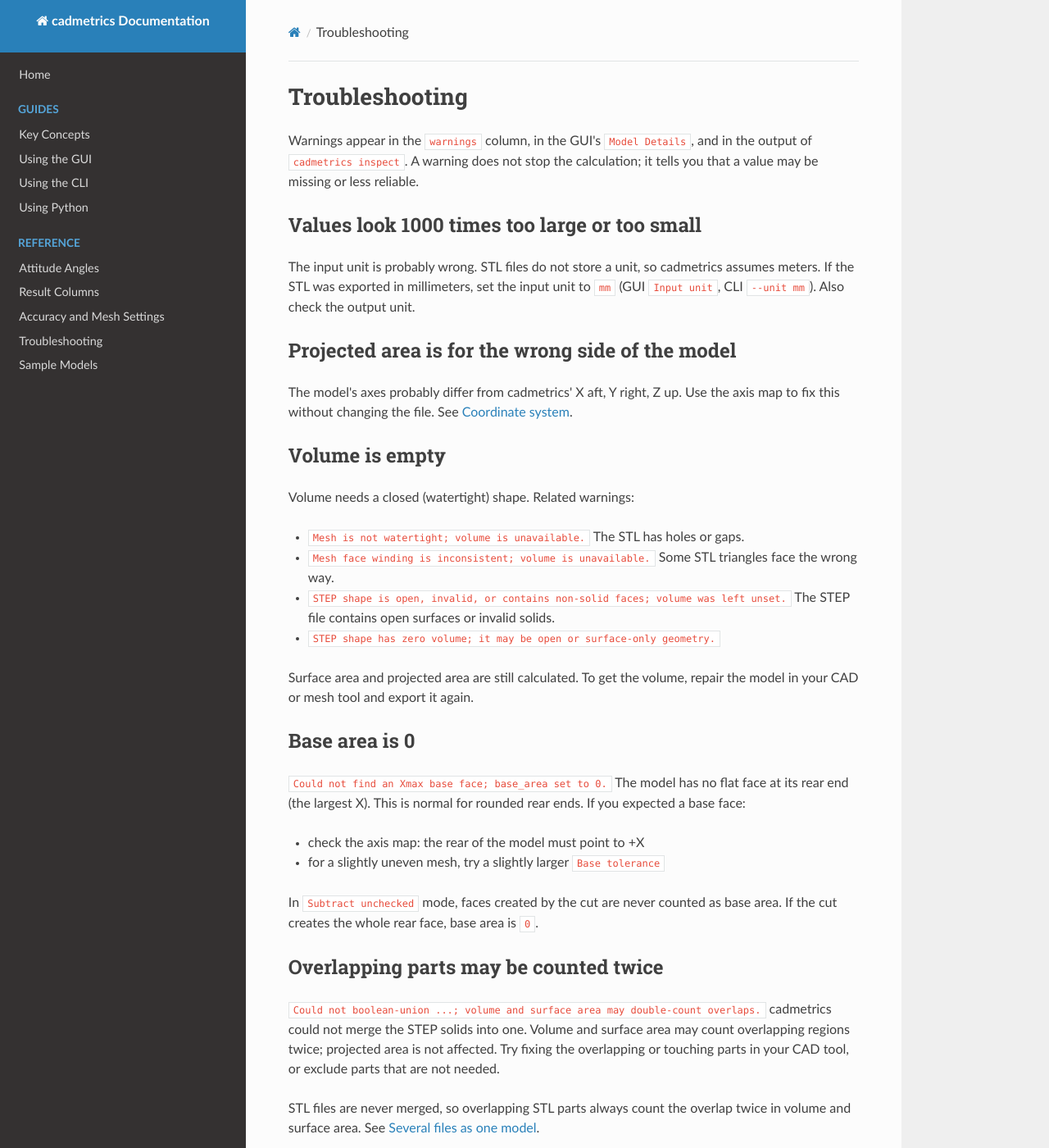
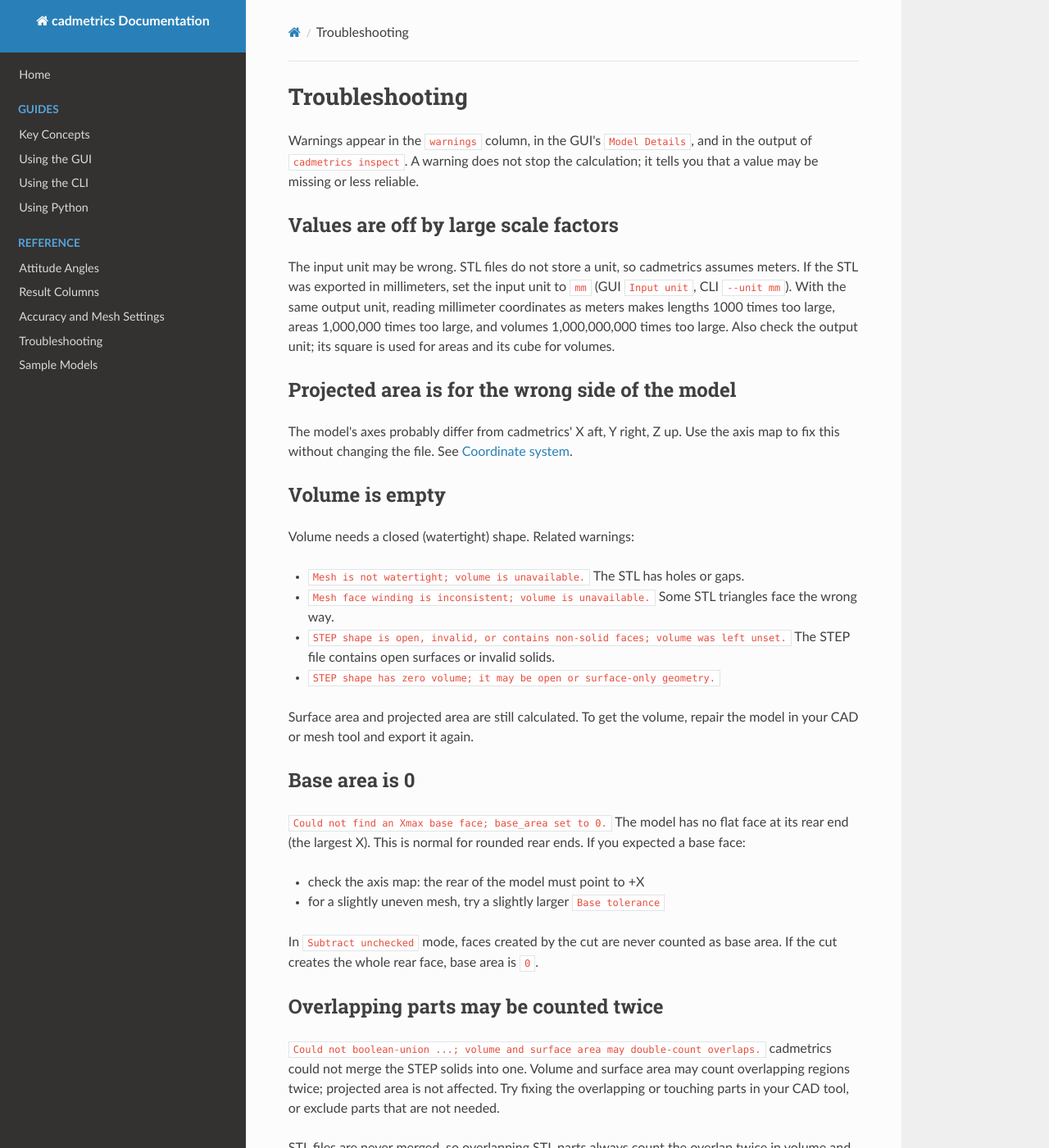
Before and after one commit to pandorobo11/cadmetrics, an MkDocs documentation site: the page built from docs/troubleshooting.md, in a window 1280 px wide and 1400 px high. Shown: the whole window at 82% size. Built offline with MkDocs 1.6.1, drawn with Linux system fonts in a browser that asks for light colours; nearby versions of some CDN libraries; some of the changed text lies outside the part shown.

Commit message:
docs: correct unit guidance and documentation preview instructions
Clarify dimensional scale factors, avoid unsafe STEP unit overrides, use
the staged documentation builder for previews, and distinguish grouped
field descriptions from CSV column order.

```diff
--- a/docs/troubleshooting.md
+++ b/docs/troubleshooting.md
@@ -4,11 +4,13 @@
 `cadmetrics inspect`. A warning does not stop the calculation; it tells you that a value may be
 missing or less reliable.
 
-## Values look 1000 times too large or too small
+## Values are off by large scale factors
 
-The input unit is probably wrong. STL files do not store a unit, so cadmetrics assumes meters. If
+The input unit may be wrong. STL files do not store a unit, so cadmetrics assumes meters. If
 the STL was exported in millimeters, set the input unit to `mm` (GUI `Input unit`, CLI
-`--unit mm`). Also check the output unit.
+`--unit mm`). With the same output unit, reading millimeter coordinates as meters makes lengths
+1000 times too large, areas 1,000,000 times too large, and volumes 1,000,000,000 times too large.
+Also check the output unit; its square is used for areas and its cube for volumes.
 
 ## Projected area is for the wrong side of the model
 
@@ -57,8 +59,11 @@
 - `STEP length unit '...' is not available as an input unit; OpenCascade converted it to mm.` The
   file uses a unit cadmetrics does not list. The values have been converted correctly; you do not
   need to do anything.
-- `Cannot assemble STEP files with different detected units` The files use different units. Check
-  that this is intended, then set one input unit for all of them.
+- `Cannot assemble STEP files with different detected units` The files declare different units.
+  If those units are correct, re-export the files from your CAD tool in a common unit, preserving
+  their physical sizes and positions, then use `auto`. Set one explicit input unit only when the
+  numeric coordinates already use that same unit and the declarations are wrong: an override
+  reinterprets the numbers rather than converting each file from its declared unit.
 
 ## Other warnings
 
```
Also changed, not shown: devdocs/documentation.md (+5 -3 lines), docs/concepts.md (+4 -3 lines), docs/results.md (+4 -3 lines).
